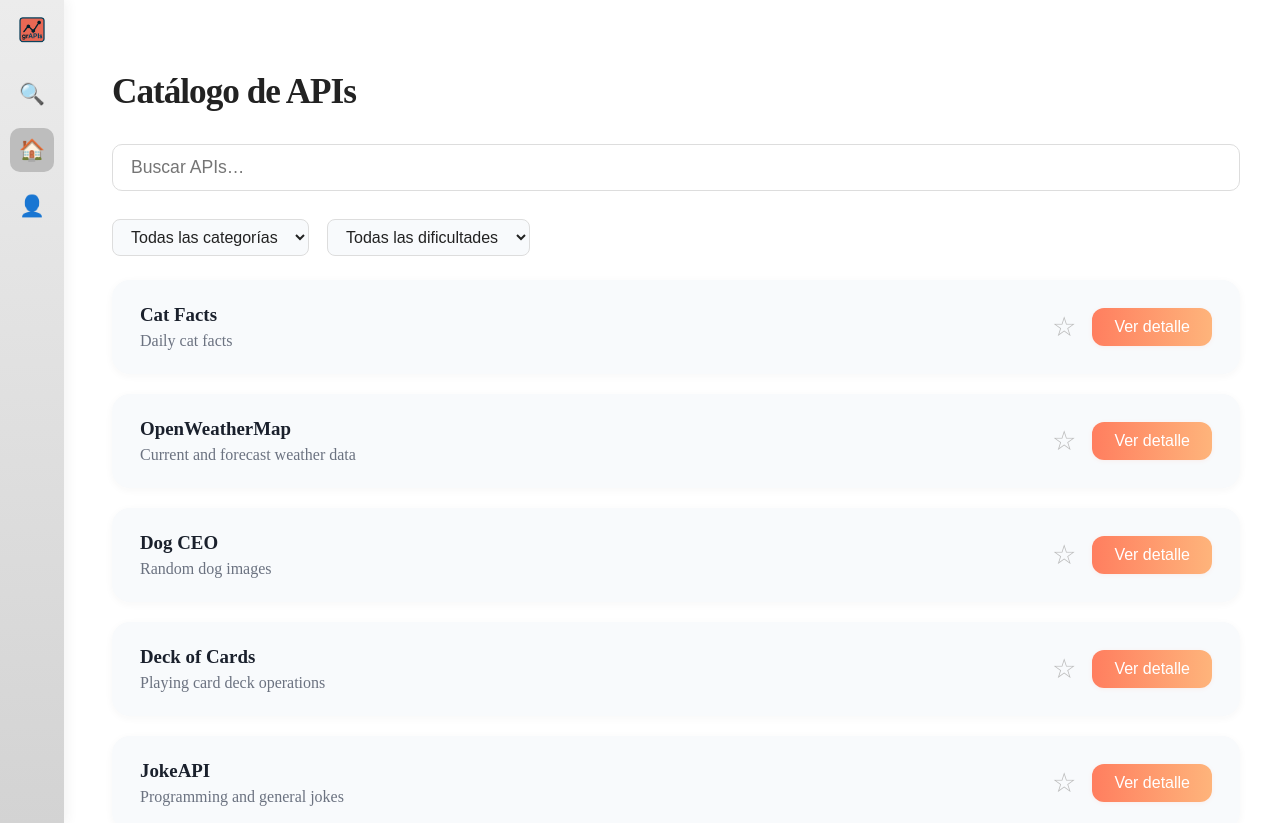
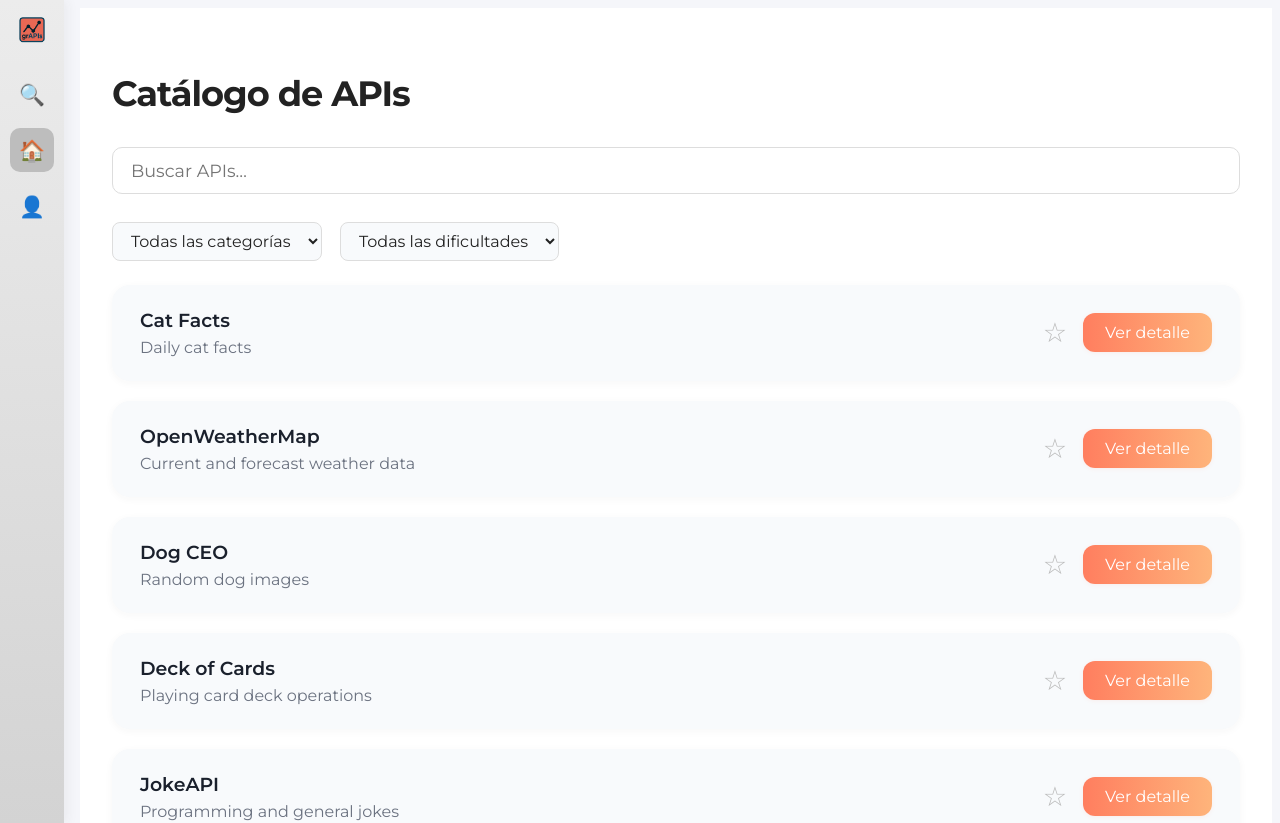
Before and after one commit to patriciobaez/PNT2, a Vue app: page / in a window 1280 px wide. Shown: the top 823 px of the page. Built offline with nearby package versions, Linux system fonts and the light colour scheme.

Commit message:
Cambio de fuente para toda la web

```diff
--- a/src/style.css
+++ b/src/style.css
@@ -0,0 +1,10 @@
+@import url('https://fonts.googleapis.com/css2?family=Montserrat:wght@400;600;700&display=swap');
+
+body, button, input, select, textarea, h1, h2, h3, h4, h5, h6, .api-list, .api-card, .api-info, .api-name, .api-desc, .detail-btn, .filters-bar, .filter-select, .navbar, .navbar-btn, .perfil-view, .login-container, .login-left, .login-right, .form, .search-input, .difficulty-rating, .star, .diff-label {
+  font-family: 'Montserrat', Arial, Helvetica, sans-serif !important;
+}
+
+body {
+  background: #f5f6fa;
+  color: #222;
+}
```
